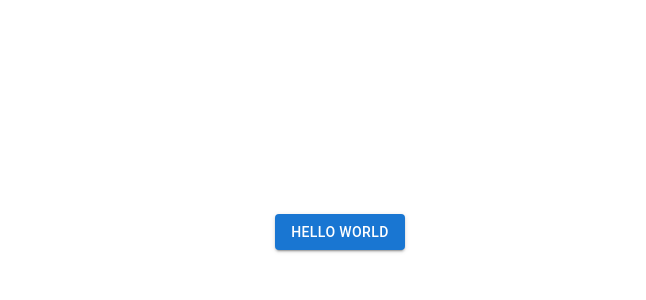
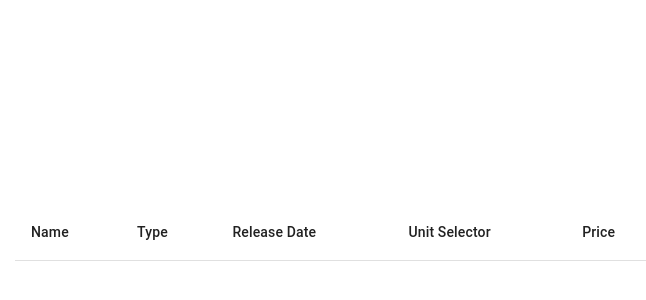
Before and after one commit to HectorMG02/Sentisis-Challenge, a React (Vite) app: page / in a window 1280 px wide. Shown: the part 168-468 px from the top of the page, without its empty margins (300-946 px from the left). Built offline with nearby package versions, Linux system fonts and the light colour scheme.

Commit message:
home component created

```diff
--- a/src/App.tsx
+++ b/src/App.tsx
@@ -1,15 +1,11 @@
-import { useState } from 'react';
-import Button from '@mui/material/Button';
+import React from 'react';
 import './App.css';
+import Home from './pages/Home';
 
 function App() {
-	const [count, setCount] = useState(0);
-
 	return (
 		<div className="App">
-			<div>
-				<Button variant="contained">Hello World</Button>
-			</div>
+			<Home />
 		</div>
 	);
 }
--- /dev/null
+++ b/src/pages/Home.tsx
@@ -0,0 +1,66 @@
+import React, { useState } from 'react';
+import { makeStyles, Table, TableBody, TableCell, TableHead, TableRow, TextField, Button } from '@material-ui/core';
+
+const useStyles = makeStyles({
+	table: {
+		minWidth: 650,
+	},
+});
+
+interface Ticket {
+  name: string;
+  type: string;
+  releaseDate: string;
+  price: number;
+  units: number;
+}
+
+const Home: React.FC = () => {
+	const classes = useStyles();
+	const [tickets, setTickets] = useState<Ticket[]>([]);
+	const [selectedUnits, setSelectedUnits] = useState<{ [key: string]: number }>({});
+
+	const handleUnitChange = (ticket: Ticket, units: number) => {
+		setSelectedUnits({
+			...selectedUnits,
+			[ticket.name]: units,
+		});
+	};
+
+	return (
+		<Table className={classes.table}>
+			<TableHead>
+				<TableRow>
+					<TableCell>Name</TableCell>
+					<TableCell>Type</TableCell>
+					<TableCell>Release Date</TableCell>
+					<TableCell>Unit Selector</TableCell>
+					<TableCell>Price</TableCell>
+				</TableRow>
+			</TableHead>
+			<TableBody>
+				{tickets
+					.sort((a, b) => new Date(b.releaseDate).getTime() - new Date(a.releaseDate).getTime())
+					.map((ticket) => (
+						<TableRow key={ticket.name}>
+							<TableCell>{ticket.name}</TableCell>
+							<TableCell>{ticket.type}</TableCell>
+							<TableCell>{ticket.releaseDate}</TableCell>
+							<TableCell>
+								<Button onClick={() => handleUnitChange(ticket, selectedUnits[ticket.name] - 1)}>-</Button>
+								<TextField
+									type="number"
+									value={selectedUnits[ticket.name] || 0}
+									onChange={(event) => handleUnitChange(ticket, Number(event.target.value))}
+								/>
+								<Button onClick={() => handleUnitChange(ticket, selectedUnits[ticket.name] + 1)}>+</Button>
+							</TableCell>
+							<TableCell>{ticket.price}</TableCell>
+						</TableRow>
+					))}
+			</TableBody>
+		</Table>
+	);
+};
+
+export default Home;
```
